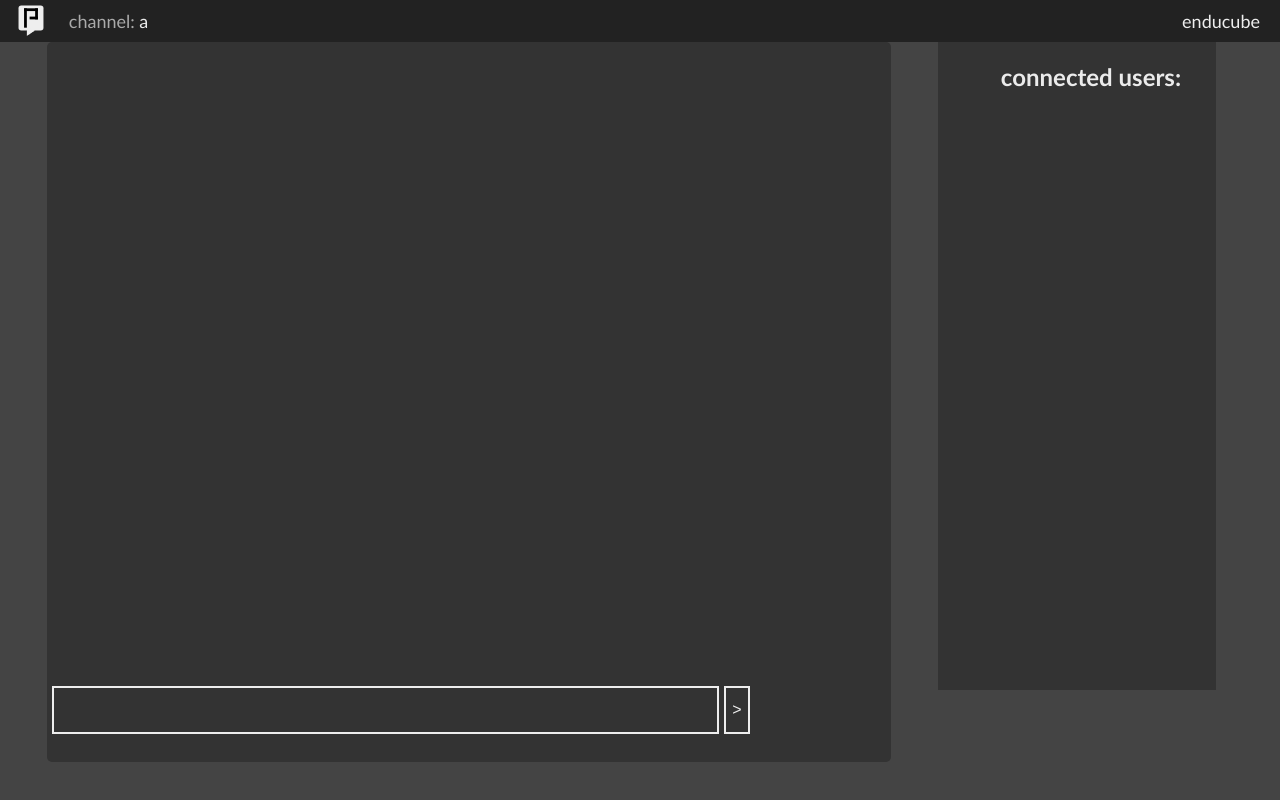
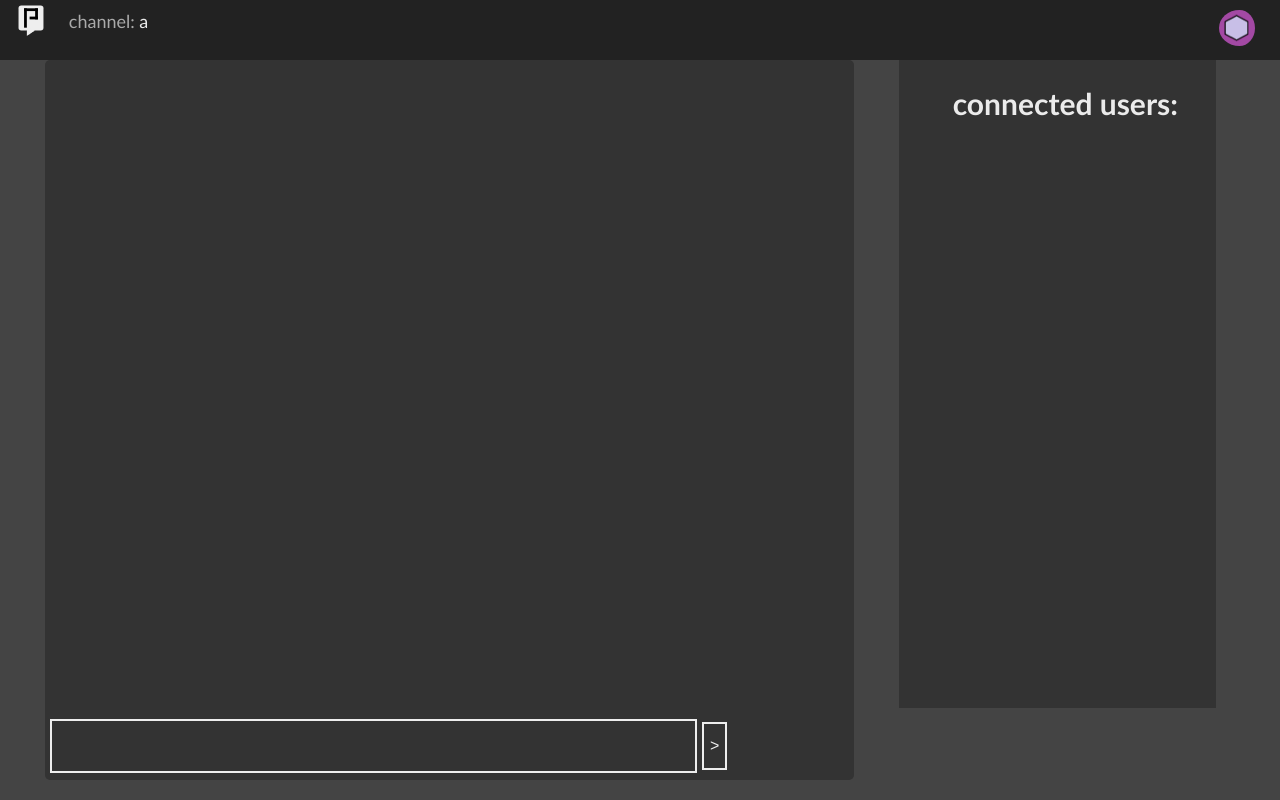
Before and after one commit to enducube/pixidle, a Flask app: page /home/a in a window 1280 px wide. Run offline with Flask 2, Linux system fonts and the light colour scheme; a user stored in the database is signed in; data comes from the database, SQL or seed files in the repository; some libraries are stand-ins or nearby versions.

Commit message:
userlist works and changed profile button in top right to the user pfp

```diff
--- a/app/routes.py
+++ b/app/routes.py
@@ -102,14 +102,14 @@ def socket_message(jsondata):
 
 @socketio.on("connect")
 def connection():
-    if current_user.username not in connected_users:
+    if (str(current_user.username),url_for('static', filename='profile/'+ str(current_user.img))) not in connected_users:
         connected_users.append( (str(current_user.username),url_for('static', filename='profile/'+ str(current_user.img))) )
     socketio.emit("msg",{'name': "SERVER", "img": url_for('static', filename='profile/normal.png'), "message": current_user.username+" has connected."})
     socketio.emit("userlist_refresh",broadcast=True)
 
 @socketio.on("disconnect")
 def disconnection():
-    if current_user.username in connected_users:
-        connected_users.pop(connected_users.index( (str(current_user.username),url_for('static', filename='profile/normal.png')) ))
+    if (str(current_user.username),url_for('static', filename='profile/'+ str(current_user.img))) in connected_users:
+        connected_users.pop(connected_users.index( (str(current_user.username),url_for('static', filename='profile/'+ str(current_user.img))) ))
     socketio.emit("msg",{'name': "SERVER", "img": url_for('static', filename='profile/normal.png'), "message": current_user.username+" has disconnected."})
     socketio.emit("userlist_refresh",broadcast=True)
--- a/app/static/css/style.css
+++ b/app/static/css/style.css
@@ -1,11 +1,16 @@
 input {
     display: block;
   }
-
+html {
+  height:100%;
+  max-height: 100%;
+}
   #wholecontent {
     display:grid;
     height:90%;
     width:95%;
+    top:5%;
+    max-height: 90%;
   }
 
   #con {
@@ -24,6 +29,8 @@ input {
     background-color: #444;
     color: rgb(235, 235, 235);
     margin:0;
+    height: 100%;
+
   }
 @media screen and (max-device-width: 600px) {
   body {
@@ -58,7 +65,7 @@ li {
 }
 li a, .profbtn {
 display: inline-block;
-text-align: center;
+text-align: right;
 text-decoration: none;
 color: #eee;
 }
@@ -73,12 +80,13 @@ img {
   background-color: #555;
   z-index: 1;
   padding:3px;
-  margin-right: 5px;
+  right:0%;
   margin-top:10px;
-
+  text-align: right;
 }
 .dropdown-content a {
   padding:4px;
+  display:block;
 }
 .dropdown-content a:hover {
   text-align: center;
@@ -98,12 +106,13 @@ display: block;
   grid-row-start: 1;
   grid-row-end: 1;
   grid-column-start: 1;
-  grid-column-end: 8
+  grid-column-end: 8;
+  overflow-y:auto;
+}
+#msginput {
 
-}
-div.msginput {
-
-
+padding-top:5px;
+margin-top:10px;
 }
 #msginput input {
   display:inline;
@@ -134,15 +143,14 @@ div.msginput {
 }
 
 #userlist {
-
-  width:%;
   background-color: #333;
   height:90%;
   grid-column-start: 8;
   grid-column-end: 9;
-  padding-left:10%;
+  padding-left:5%;
   display:block;
   text-align: center;
+  font-size: 20px;
 }
 
 #users {
--- /dev/null
+++ b/app/templates/base.html
@@ -0,0 +1,31 @@
+<!DOCTYPE html>
+<html>
+<head>
+    <script src="https://ajax.googleapis.com/ajax/libs/jquery/3.6.0/jquery.min.js"></script>
+    <script src="https://cdnjs.cloudflare.com/ajax/libs/socket.io/3.1.3/socket.io.min.js"></script>
+    <script>
+        const socket = io();
+    </script>
+    <link rel="stylesheet" href="{{ url_for('static', filename='css/style.css') }}">
+    <meta http-equiv="Cache-Control" content="no-cache, no-store, must-revalidate" />
+    <meta http-equiv="Pragma" content="no-cache" />
+    <meta http-equiv="Expires" content="0" />
+    <title>{{ channel_name }} - Pixidle</title>
+</head>
+
+<body>
+    <ul>
+        <a href="/home/general"><img src="{{ url_for('static', filename='logo/logo_bw.svg') }}" width=36 height=36></img></a>
+        <li><span style="color:#aaa">channel:</span> {{ channel_name }}</li>
+        <li style="float:right" class="profbtn">
+            <a><img src="{{ url_for('static', filename='profile/'+ current_user.img) }}" width='36' height='36' class='pfp'><a>
+            <div class="dropdown-content">
+                <span>{{ current_user.username }}</span>
+                <a href="/accountsettings">settings</a>
+                <a href="/logout">logout</a>
+            </div>
+        </li>
+    </ul>
+    {% block content %}{% endblock %}
+</body>
+</html>
--- a/app/templates/home.html
+++ b/app/templates/home.html
@@ -1,29 +1,6 @@
-<head>
-    <script src="https://ajax.googleapis.com/ajax/libs/jquery/3.6.0/jquery.min.js"></script>
-    <script src="https://cdnjs.cloudflare.com/ajax/libs/socket.io/3.1.3/socket.io.min.js"></script>
-    <script>
-        const socket = io();
-    </script>
-    <link rel="stylesheet" href="{{ url_for('static', filename='css/style.css') }}">
-    <meta http-equiv="Cache-Control" content="no-cache, no-store, must-revalidate" />
-    <meta http-equiv="Pragma" content="no-cache" />
-    <meta http-equiv="Expires" content="0" />
-    <title>{{ channel_name }} - Pixidle</title>
-</head>
-
-<body>
-    <ul>
-        <a href="/home/general"><img src="{{ url_for('static', filename='logo/logo_bw.svg') }}" width=36 height=36></img></a>
-        <li><span style="color:#aaa">channel:</span> {{ channel_name }}</li>
-        <li style="float:right" class="profbtn">
-            <a>{{ current_user.username }}<a>
-            <div class="dropdown-content">
-                <a href="/accountsettings">settings</a>
-                <a href="/logout">logout</a>
-            </div>
-        </li>
-    </ul>
-    <div id="wholecontent">
+{% extends "base.html" %}
+{% block content %}
+<div id="wholecontent">
     <div id="content">
         <div id="con">
             <div id="msgr"></div>
@@ -57,4 +34,4 @@
             $('#users').load("/userlist");
         });
     </script>
-</body onload="reloadMessages">
+{% endblock %}
--- a/app/templates/userlist.html
+++ b/app/templates/userlist.html
@@ -1,3 +1,4 @@
 {% for i in connected_users %}
-    <p> <img src="{{ i[1] }}" width='36' height='36' class='pfp'>  {{ i[0] }}</p>
+    <p><img src="{{ i[1] }}" width='36' height='36' class='pfp'>{{ i[0] }}</p>
+
     {% endfor %}
```
Also changed, not shown: app/templates/settings.html (+3 -17 lines), app/static/profile/1.png.
